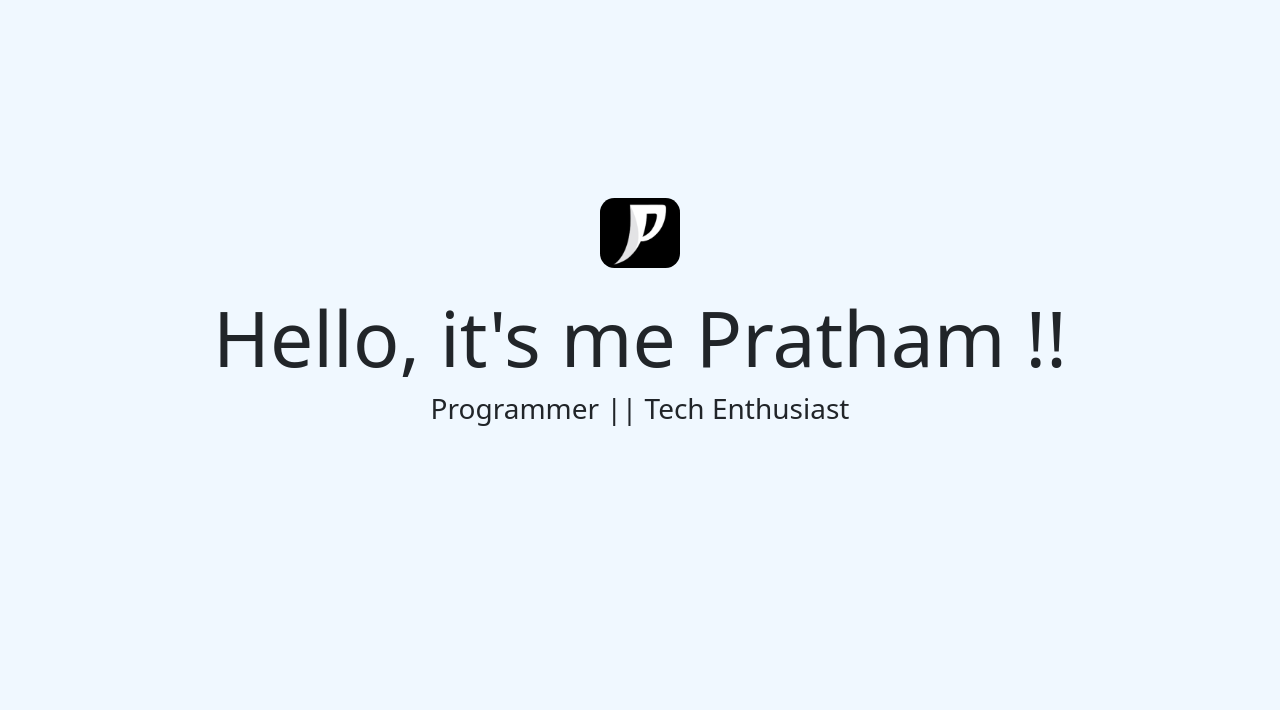
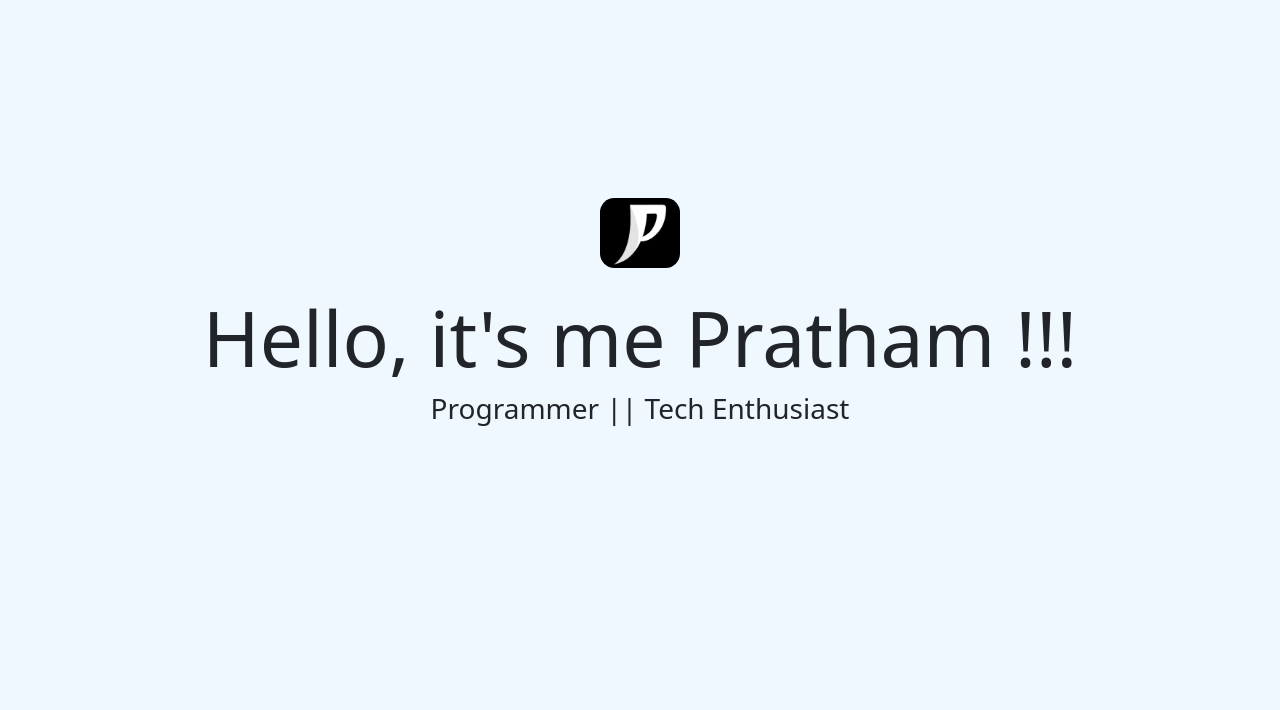
Before and after one commit to pratm1304/CompleteWebsite, a plain HTML site: page BootStrap/index.html in a window 1280 px wide. Shown: the part 90-800 px from the top of the page. Drawn offline with nearby package versions, Linux system fonts and the light colour scheme.

Commit message:
added 3 !

```diff
--- a/BootStrap/index.html
+++ b/BootStrap/index.html
@@ -56,7 +56,7 @@
                 <img src="p.png" alt="">
             </div>
             <br>
-            <h1>Hello, it's me Pratham !!</h1>
+            <h1>Hello, it's me Pratham !!!</h1>
         <h3>Programmer || Tech Enthusiast</h3>
         </div>
 
```
